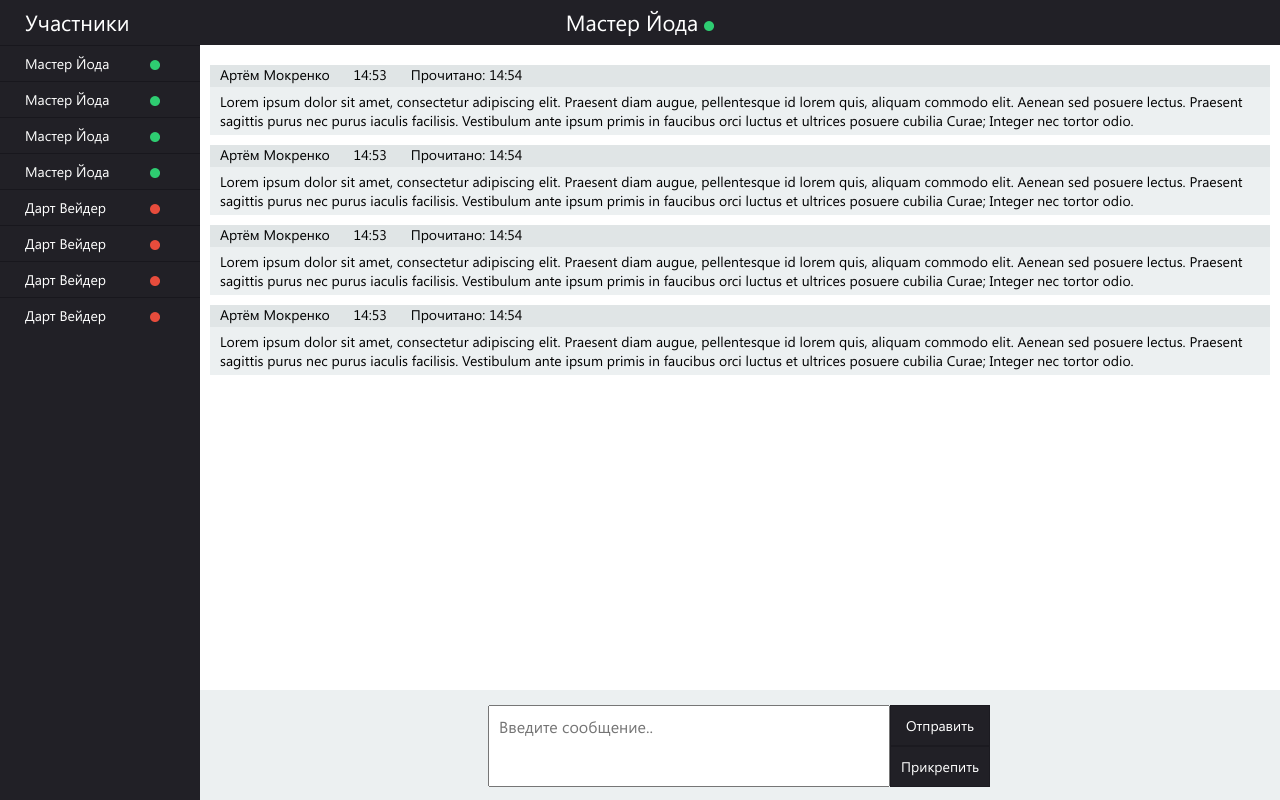
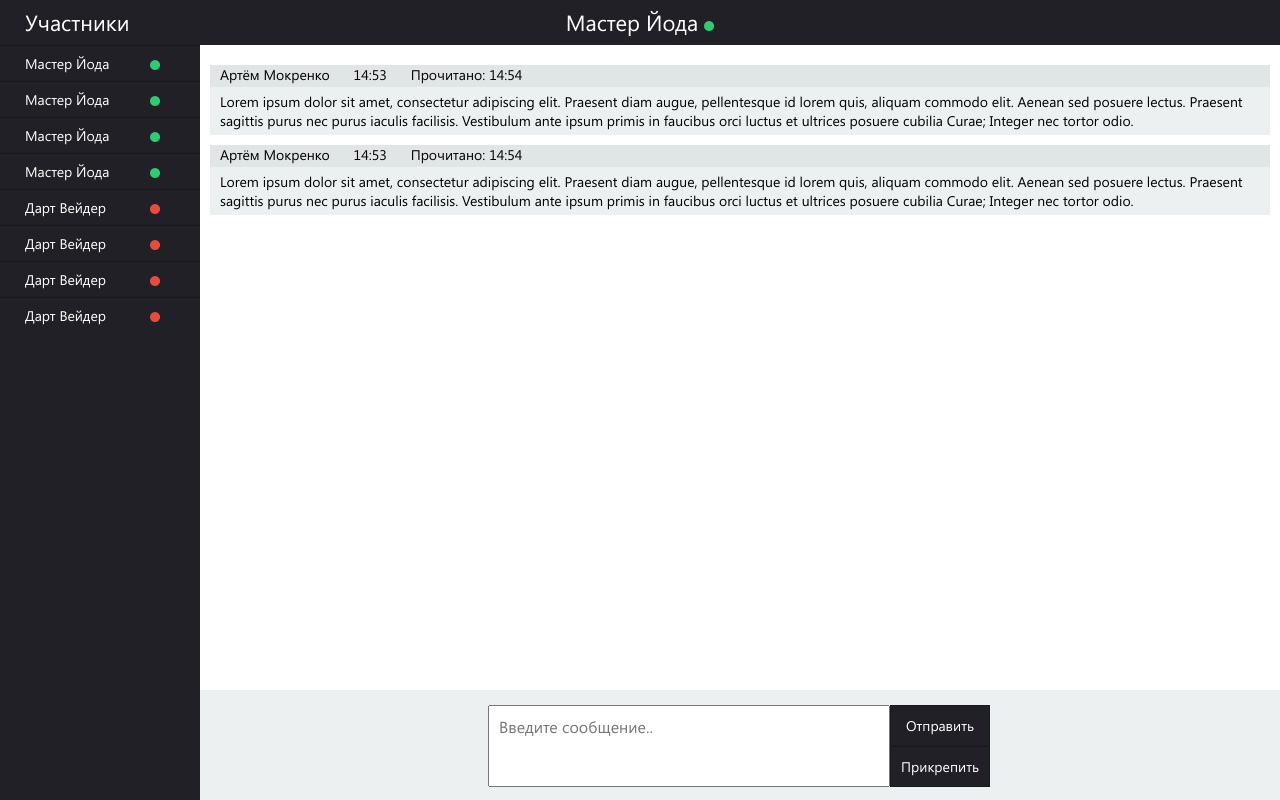
Before and after one commit to vladimir184/e-assistant, a PHP site: page /view/chat.php in a window 1280 px wide. Run offline with PHP 8.4, Linux system fonts and the light colour scheme; the template is opened without the code that fills it, so the values that code supplies are empty; some libraries are stand-ins or nearby versions.

Commit message:
Фикс сообщений

```diff
--- a/view/chat.php
+++ b/view/chat.php
@@ -87,22 +87,9 @@
 							<div class="mess">Lorem ipsum dolor sit amet, consectetur adipiscing elit. Praesent diam augue, pellentesque id lorem quis, aliquam commodo elit. Aenean sed posuere lectus. Praesent sagittis purus nec purus iaculis facilisis. Vestibulum ante ipsum primis in faucibus orci luctus et ultrices posuere cubilia Curae; Integer nec tortor odio.</div>
 						</div>
 
-						<div class="msgLeft">
-							<div class="name">
-								<span class="msgName">Артём Мокренко</span>
-								<span class="msgTime">14:53</span>
-								<span  class="mstTime2">Прочитано: 14:54</span>
-							</div>
-							<div class="mess">Lorem ipsum dolor sit amet, consectetur adipiscing elit. Praesent diam augue, pellentesque id lorem quis, aliquam commodo elit. Aenean sed posuere lectus. Praesent sagittis purus nec purus iaculis facilisis. Vestibulum ante ipsum primis in faucibus orci luctus et ultrices posuere cubilia Curae; Integer nec tortor odio.</div>
-						</div>
-							<div class="msgLeft">
-							<div class="name">
-								<span class="msgName">Артём Мокренко</span>
-								<span class="msgTime">14:53</span>
-								<span  class="mstTime2">Прочитано: 14:54</span>
-							</div>
-							<div class="mess">Lorem ipsum dolor sit amet, consectetur adipiscing elit. Praesent diam augue, pellentesque id lorem quis, aliquam commodo elit. Aenean sed posuere lectus. Praesent sagittis purus nec purus iaculis facilisis. Vestibulum ante ipsum primis in faucibus orci luctus et ultrices posuere cubilia Curae; Integer nec tortor odio.</div>
-						</div>
+					</div>
+
+
 
 
 					</div>
@@ -120,6 +107,7 @@
 							</tr>
 						</table>
 					</div>
+					<div class="kostil">	</div>
 				</div>
 			</div>
 		</div>
--- a/view/styles.css
+++ b/view/styles.css
@@ -228,6 +228,13 @@ input[name="offline"] + label span {
 	padding: 5px 10px 5px 10px;
 }
 
+.kostil {
+	position: absolute;
+	bottom: 0;
+	height: 110px;
+	right: 0;
+}
+
 /*----------------------------------СТРАНИЦА ВХОДА------------------------------------*/
 
 .enter {
```
